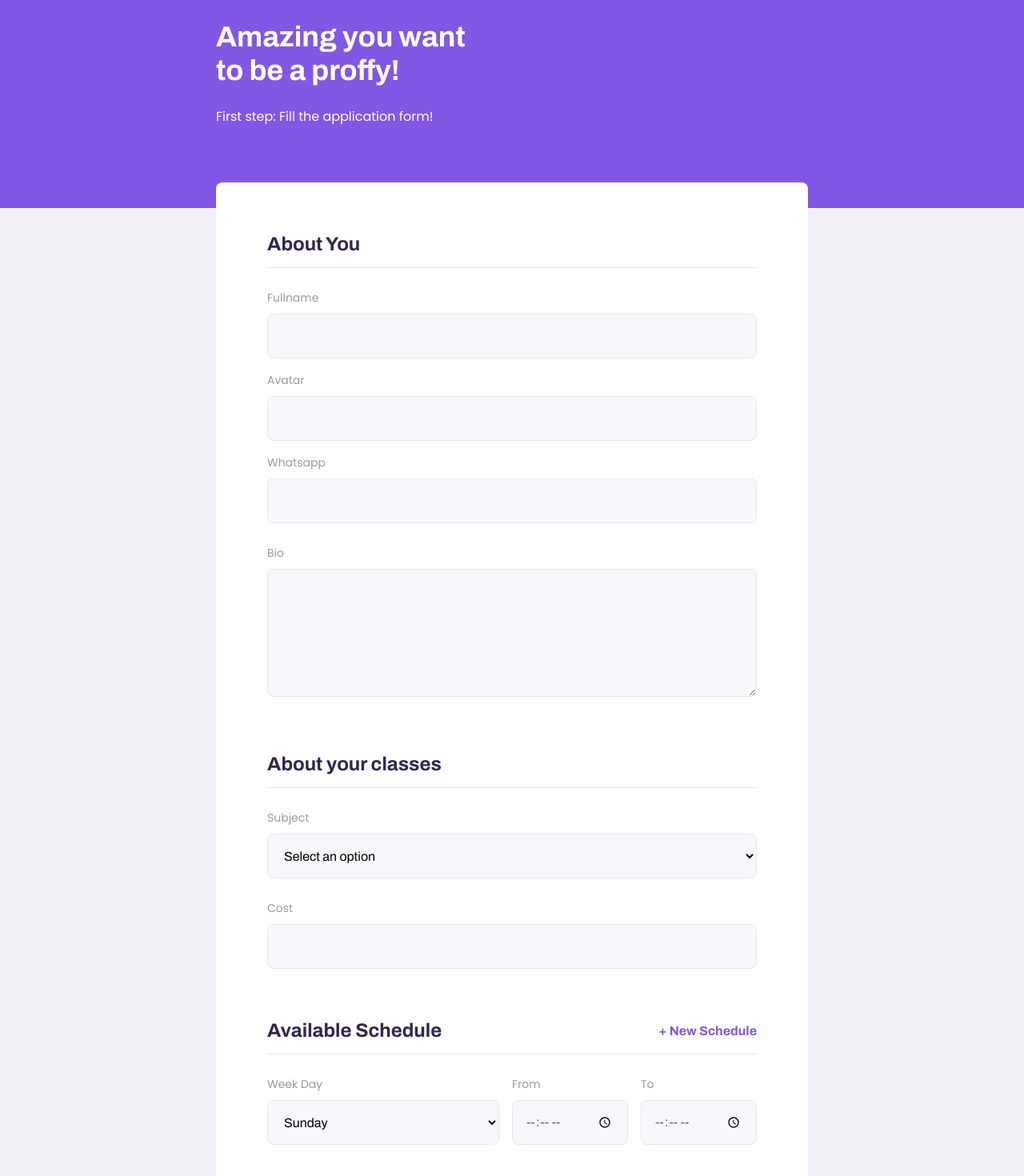
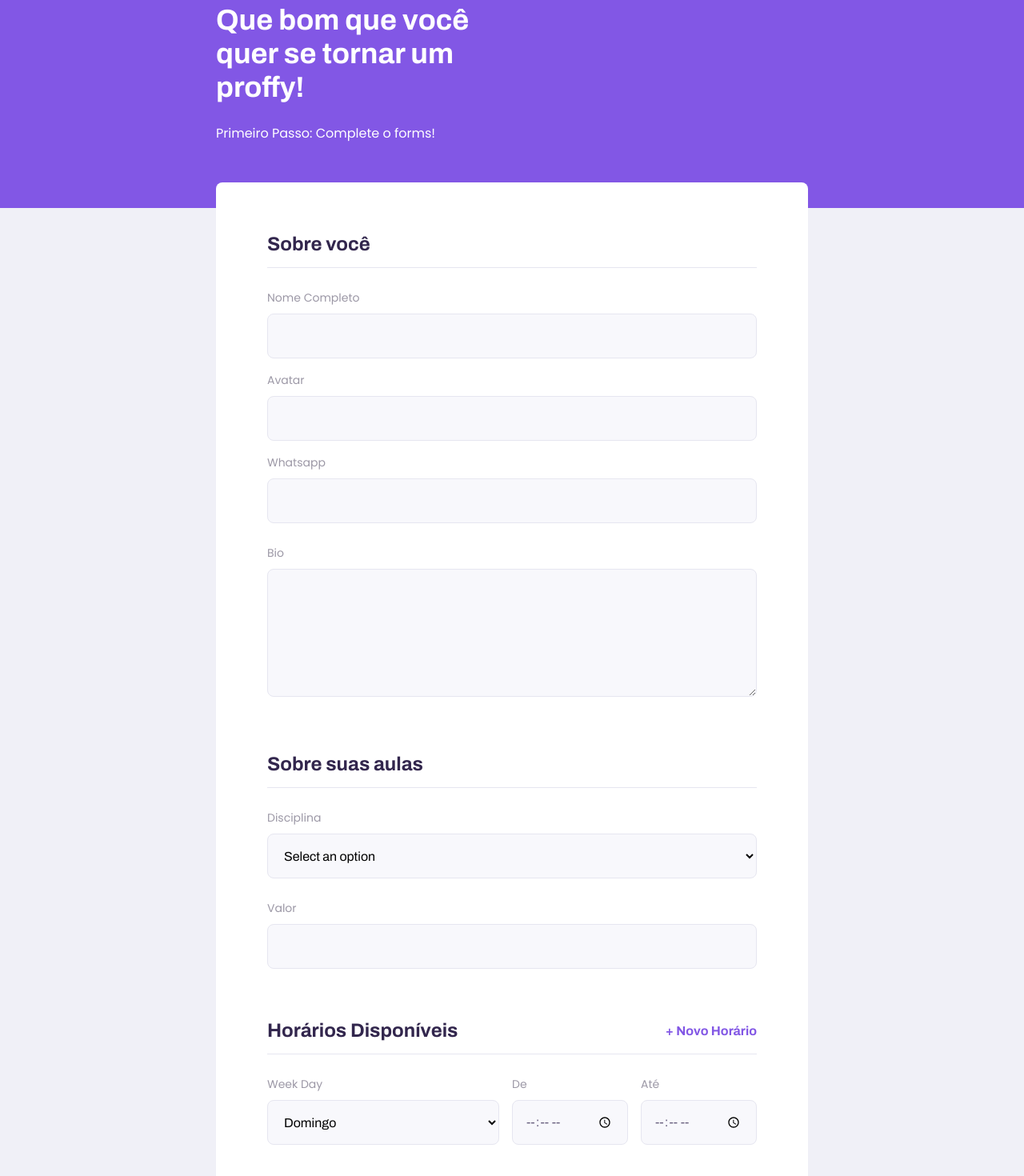
Before and after one commit to G-Fontenele/proffyWeb, a React (Create React App) app: page /give-classes in a window 1280 px wide. Shown: the part 80-1550 px from the top of the page at 80% size. Built offline with nearby package versions, Linux system fonts and the light colour scheme.

Commit message:
Troquei os labels para portugues

```diff
--- a/src/pages/Landing/index.tsx
+++ b/src/pages/Landing/index.tsx
@@ -31,22 +31,22 @@ function Landing() {
               <div className="logo-container">
                 <img src={logo} alt='proffy' />
                 <h2>
-                    Your online classroom platform
+                    Sua plataforma de estudos online!
                 </h2>
               </div>
                 <img src={landingImg} alt='Plataforma de estudos' className='hero-image' />
                     <div className="buttons-container">
                         <Link to='/study' className='study'>
                             <img src={studyIcon} alt='Study' />
-                            Study
+                            Estudar
                         </Link>
                         <Link to='/give-classes' className='give-classes'>
                             <img src={giveClassesIcon} alt='Give Classes' />
-                            Be a Proffy
+                            Ser um Proffy
                         </Link>
                 </div>
               <span className='total-connections'>
-                {totalConnections} connections already made <img src={purpleHeartIcon} alt='Purple heart' />
+                {totalConnections} conexões realizadas! <img src={purpleHeartIcon} alt='Purple heart' />
               </span>
           </div>
       </div>
--- a/src/pages/TeacherForm/index.tsx
+++ b/src/pages/TeacherForm/index.tsx
@@ -84,18 +84,18 @@ function TeacherForm() {
   return (
     <div id="page-teacher-form" className="container">
       <PageHeader
-        title={'Amazing you want to be a proffy!'}
-        description={'First step: Fill the application form!' }
+        title={'Que bom que você quer se tornar um proffy!'}
+        description={'Primeiro Passo: Complete o forms!' }
       />
 
       <main>
         <form onSubmit={handleCreateClass}>
           <fieldset>
-            <legend>About You</legend>
+            <legend>Sobre você</legend>
 
             <Input
               name="name"
-              label="Fullname"
+              label="Nome Completo"
               value={name}
               onChange={e => setName(e.target.value)}
             />
@@ -120,11 +120,11 @@ function TeacherForm() {
           </fieldset>
 
           <fieldset>
-            <legend>About your classes</legend>
+            <legend>Sobre suas aulas</legend>
 
             <Select
               name="subject"
-              label="Subject"
+              label="Disciplina"
               value={subject}
               onChange={e => setSubject(e.target.value)}
               options={[
@@ -142,7 +142,7 @@ function TeacherForm() {
             />
             <Input
               name="cost"
-              label="Cost"
+              label="Valor"
               value={cost}
               onChange={e => setCost(e.target.value)}
             />
@@ -150,9 +150,9 @@ function TeacherForm() {
 
           <fieldset>
             <legend>
-              Available Schedule
+              Horários Disponíveis
               <button type="button" onClick={addNewScheduleItem}>
-                + New Schedule
+                + Novo Horário
               </button>
             </legend>
 
@@ -165,25 +165,25 @@ function TeacherForm() {
                     onChange={e => setScheduleItemValue(index, 'week_day', e.target.value)}
                     value={scheduleItem.week_day}
                     options={[
-                      { value: '0', label: 'Sunday' },
-                      { value: '1', label: 'Monday' },
-                      { value: '2', label: 'Tuesday' },
-                      { value: '3', label: 'Wednesday' },
-                      { value: '4', label: 'Thursday' },
-                      { value: '5', label: 'Friday' },
-                      { value: '6', label: 'Saturday' },
+                      { value: '0', label: 'Domingo' },
+                      { value: '1', label: 'Segunda' },
+                      { value: '2', label: 'Terça' },
+                      { value: '3', label: 'Quarta' },
+                      { value: '4', label: 'Quinta' },
+                      { value: '5', label: 'Sexta' },
+                      { value: '6', label: 'Sábado' },
                     ]}
                   />
                   <Input
                     name="from"
-                    label="From"
+                    label="De"
                     type="time"
                     onChange={e => setScheduleItemValue(index, 'from', e.target.value)}
                     value={scheduleItem.from}
                   />
                   <Input
                     name="to"
-                    label="To"
+                    label="Até"
                     type="time"
                     onChange={e => setScheduleItemValue(index, 'to', e.target.value)}
                     value={scheduleItem.to}
@@ -196,10 +196,10 @@ function TeacherForm() {
           <footer>
             <p>
               <img src={warningIcon} alt="Disclaimer"/>
-              Disclaimer! <br />
-              Fill All data!
+              Atenção! <br />
+              Preencha todo o formulário!
             </p>
-            <button type="submit">Join</button>
+            <button type="submit">Cadastrar</button>
           </footer>
         </form>
       </main>
--- a/src/pages/TeacherList/index.tsx
+++ b/src/pages/TeacherList/index.tsx
@@ -36,11 +36,11 @@ function TeacherList() {
 
   return  (
     <div id="page-teacher-list" className="container" >
-      <PageHeader title={'These are the available proffys.'}>
+      <PageHeader title={'Esses são os nossos proffys.'}>
         <form action="" id="search-teachers" onSubmit={searchTeachers}>
           <Select
             name='subject'
-            label='Subject'
+            label='Disciplina'
             value={subject}
             onChange={(e) => { setSubject(e.target.value) }}
             options={[
@@ -60,23 +60,23 @@ function TeacherList() {
           />
           <Select
             name='week-day'
-            label='Week Day'
+            label='Dia da Semana'
             value={week_day}
             onChange={(e) => { setWeekDay(e.target.value) }}
             options={[
-              { value: '0', label: 'Sunday' },
-              { value: '1', label: 'Monday' },
-              { value: '2', label: 'Tuesday' },
-              { value: '3', label: 'Wednesday' },
-              { value: '4', label: 'Thursday' },
-              { value: '5', label: 'Friday' },
-              { value: '6', label: 'Saturday' },
-             ]}
+              { value: '0', label: 'Domingo' },
+              { value: '1', label: 'Segunda' },
+              { value: '2', label: 'Terça' },
+              { value: '3', label: 'Quarta' },
+              { value: '4', label: 'Quinta' },
+              { value: '5', label: 'Sexta' },
+              { value: '6', label: 'Sábado' },
+            ]}
           />
           <Input
             type='time'
             name='time'
-            label='Available time'
+            label='Horário Disponível'
             value={time}
             onChange={(e) => {
               setTime(e.target.value)
@@ -84,7 +84,7 @@ function TeacherList() {
           />
 
           <button type='submit'>
-            Search
+            Buscar
           </button>
         </form>
       </PageHeader>
```
